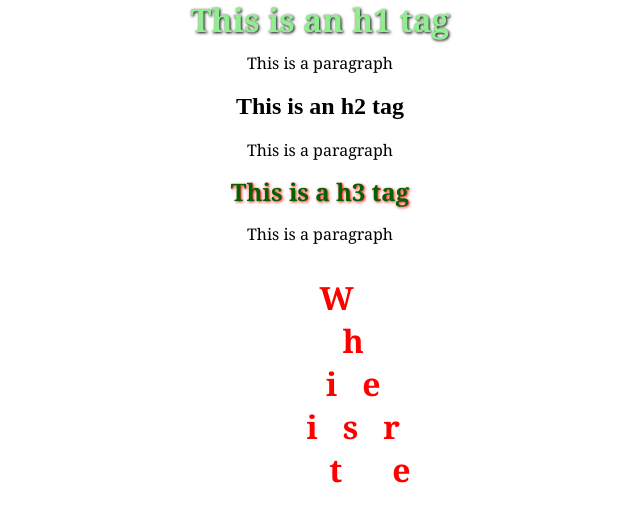
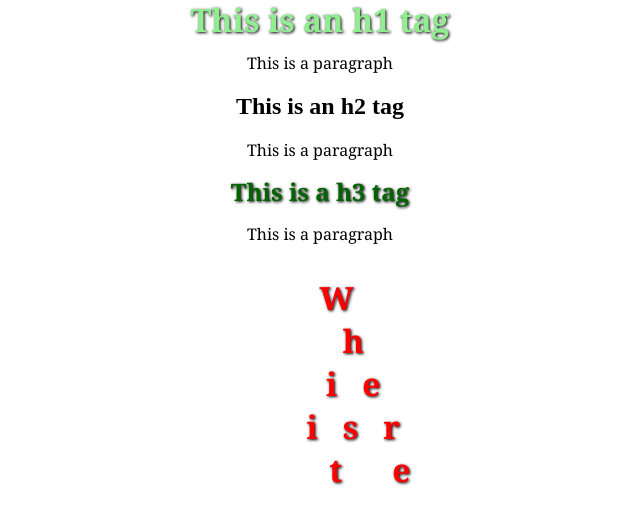
Before and after one commit to dstlmike/dstlmike.github.io, a Jekyll site: the page built from font.md, in a window 1280 px wide. Shown: the top 525 px of the page, without its empty margins (320-960 px from the left). Built offline with Jekyll 4.4.1, drawn with Linux system fonts in a browser that asks for light colours.

Commit message:
Update font.html

```diff
--- a/_layouts/font.html
+++ b/_layouts/font.html
@@ -18,7 +18,7 @@
      }
       h3 {
         font-family: Georgia, Times, "Times New Roman", serif;
-       text-shadow: 1px 1px 3px red;
+       text-shadow: 1px 1px 3px black;
         color: darkgreen;
         font-size: 1.5rem;
         font-style: normal;
@@ -43,6 +43,8 @@
       }
       pre {
         color: red;
+        text-shadow: 1px 1px 3px black;
+
         font-family: Georgia, Times, "Times New Roman", serif;
         font-size: 2rem;
         font-weight: 800;
```
